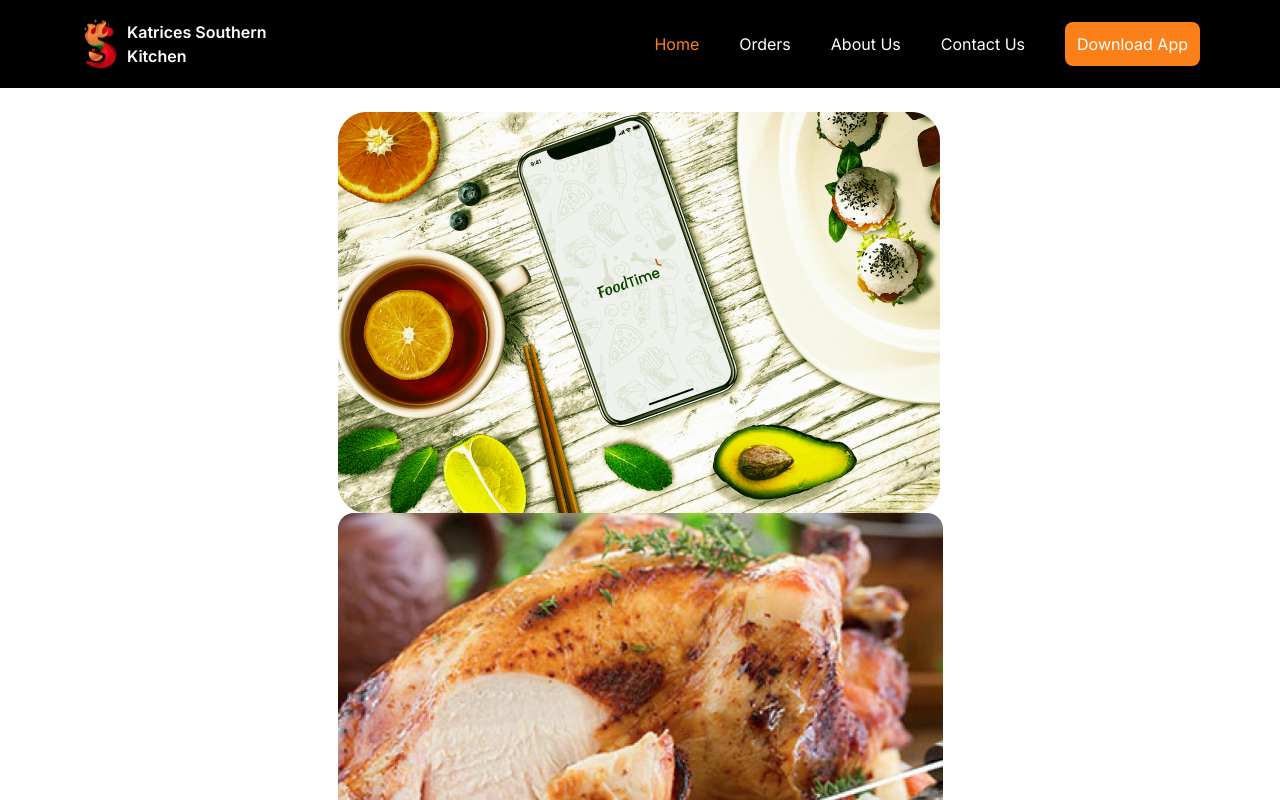
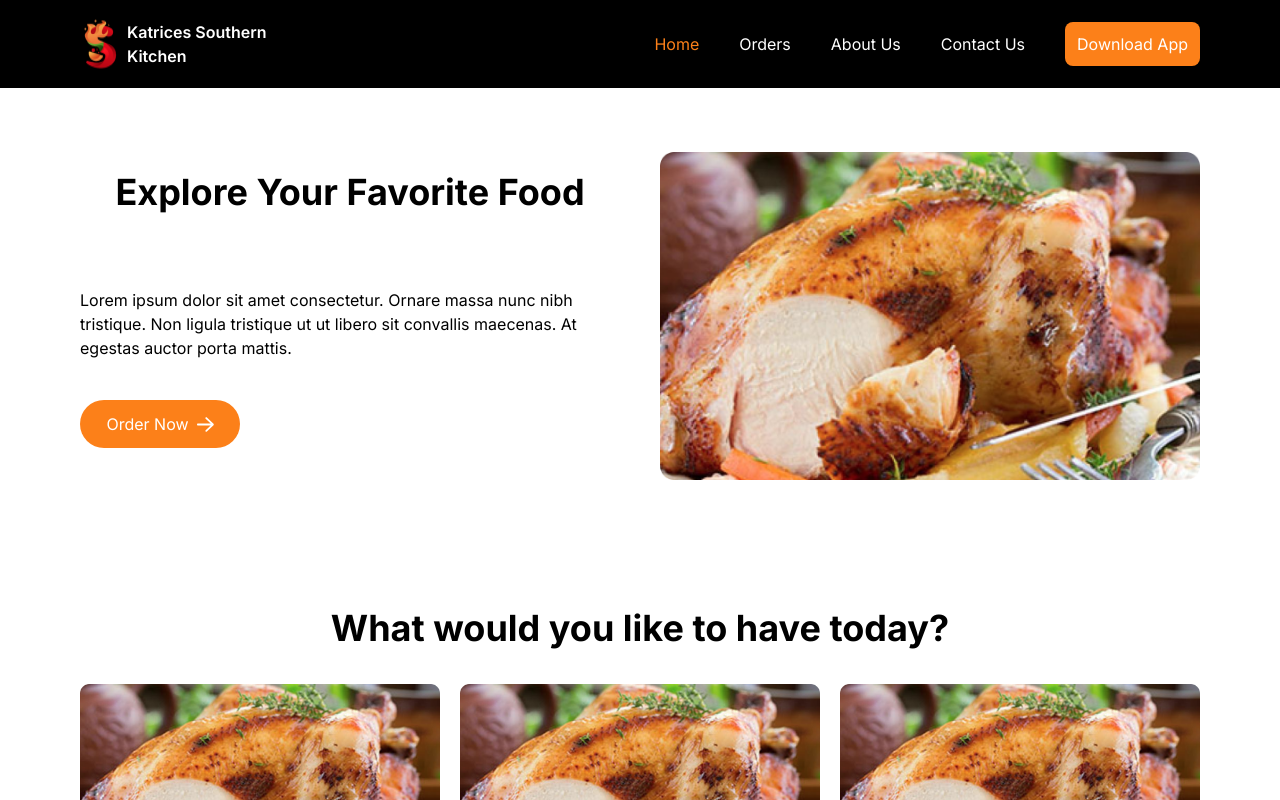
Before and after one commit to melodyxpot/katricessouthernkitchen, a Next.js app: page / in a window 1280 px wide. Shown: the top 800 px of the page. Built offline with nearby package versions, Linux system fonts and the light colour scheme.

Commit message:
:fire: remove Landing carousel

```diff
--- a/app/layout.tsx
+++ b/app/layout.tsx
@@ -25,7 +25,7 @@ export default function RootLayout({
         className={`${inter.className} flex min-h-screen flex-col items-center justify-between w-full`}
       >
         <NavBar />
-        <Landing />
+        {/* <Landing /> */}
         {children}
         <Download />
         <Footer />
```
